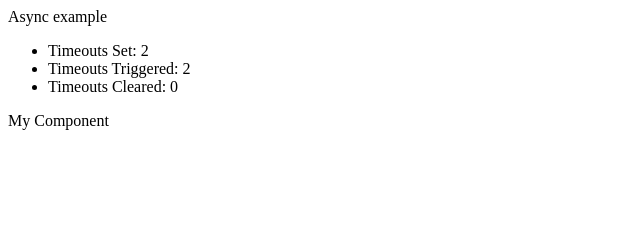
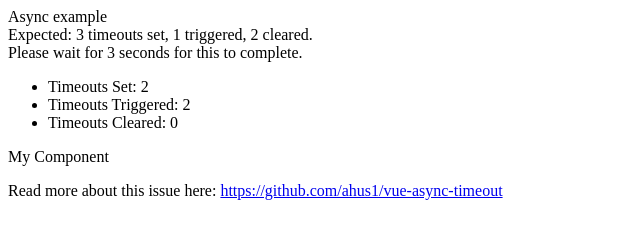
Before and after one commit to ahus1/vue-async-timeout, a plain HTML site: page index.html in a window 1280 px wide. Shown: the whole page, without its empty margins (0-640 px from the left). Drawn offline with Linux system fonts and the light colour scheme.

Commit message:
added docs

```diff
--- a/index.html
+++ b/index.html
@@ -3,12 +3,17 @@
 <script src="vue.js"></script>
 Async example
 <div id="app">
+    Expected: 3 timeouts set, 1 triggered, 2 cleared.<br>
+    Please wait for 3 seconds for this to complete.
     <ul>
         <li>Timeouts Set: {{ timeoutsSet }}</li>
         <li>Timeouts Triggered: {{ timeoutsTriggered }}</li>
         <li>Timeouts Cleared: {{ timeoutsCleared }}</li>
     </ul>
     <my-async></my-async>
+    <p>
+        Read more about this issue here: <a href="https://github.com/ahus1/vue-async-timeout">https://github.com/ahus1/vue-async-timeout</a>
+    </p>
 </div>
 <script src="main.js"></script>
 </body>
```
